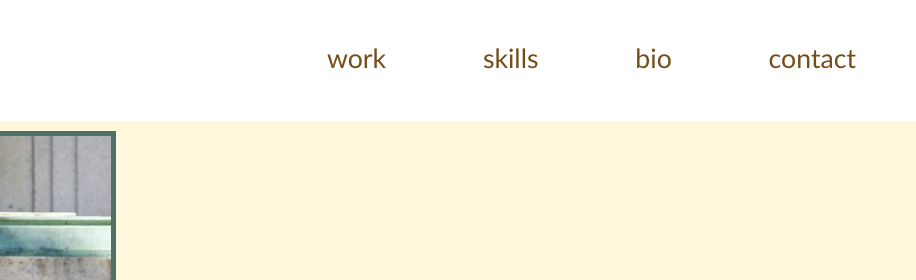
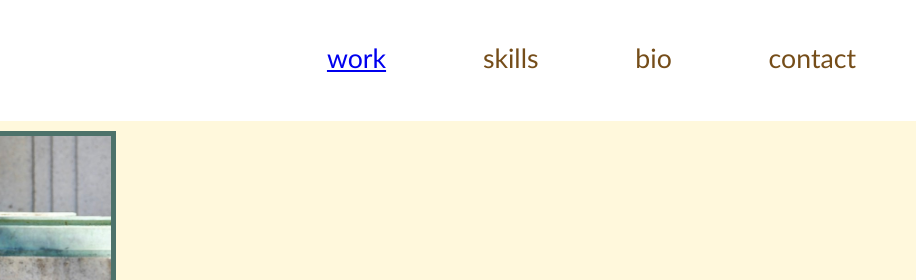
Before and after one commit to seancrawford994/UX_UI_HW_19, a plain HTML site: page index.html in a window 1280 px wide. Shown: the top 280 px of the page, 364-1280 px from the left. Drawn offline with nearby package versions, Linux system fonts and the light colour scheme.

Commit message:
Adding href
linking to the work page

```diff
--- a/index.html
+++ b/index.html
@@ -19,7 +19,7 @@
     <header>
       <img src="images/sclogo.png">
       <ul>
-        <li>work</li>
+        <li><a href="file:///Users/seancrawford/Desktop/MyCode/UX_UI_HW_20/index.html">work</a></li>
         <li>skills</li>
         <li>bio</li>
         <li>contact</li>
```
